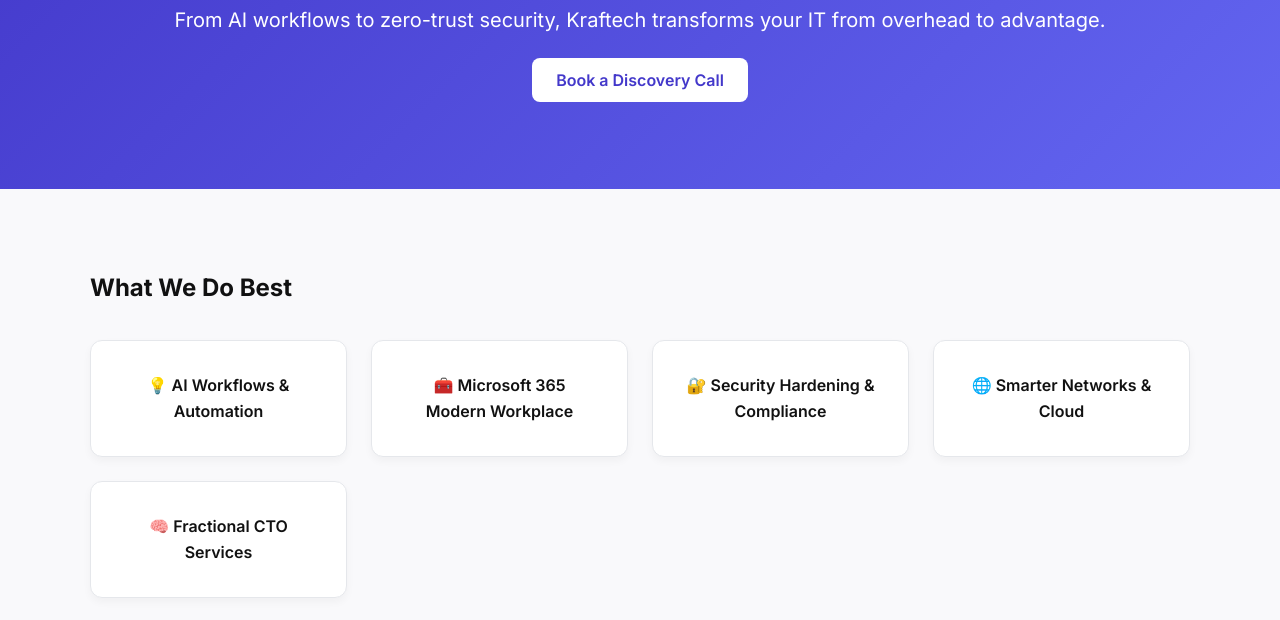
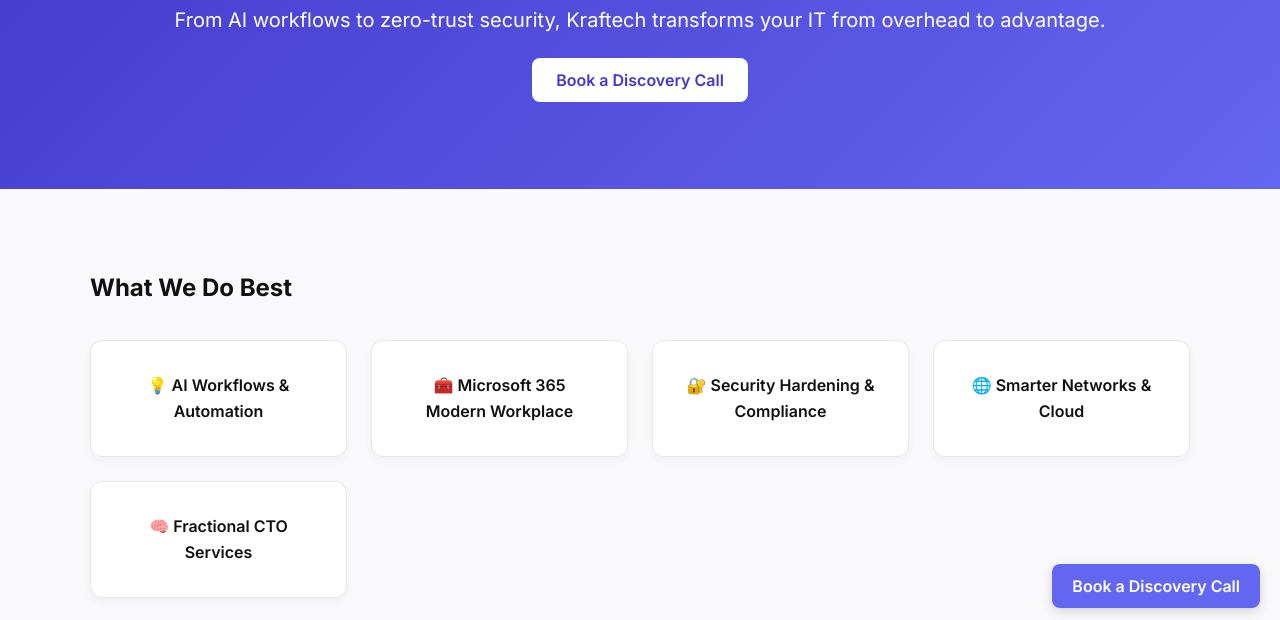
Before and after one commit to jadamkraft/business.kraftech.co, a plain HTML site: page index.html in a window 1280 px wide. Shown: the part 180-800 px from the top of the page. Drawn offline with nearby package versions, Linux system fonts and the light colour scheme.

Commit message:
Add sticky CTA for persistent conversion anchor

```diff
--- a/index.html
+++ b/index.html
@@ -58,9 +58,12 @@
     <div class="container">
       <h2>Let’s Talk</h2>
       <p>Ready to streamline your IT and future-proof your business?</p>
-      <a href="#" class="cta">Book a Discovery Call</a>
     </div>
   </section>
+
+  <div class="sticky-cta">
+    <a href="#contact" class="cta">Book a Discovery Call</a>
+  </div>
 
   <footer>
     <div class="container">
--- a/style.css
+++ b/style.css
@@ -108,3 +108,25 @@
     padding: 2rem 0;
     font-size: 0.9rem;
   }
+
+  .sticky-cta {
+    position: fixed;
+    bottom: 20px;
+    right: 20px;
+    z-index: 999;
+  }
+
+  .sticky-cta .cta {
+    background: #6366f1;
+    color: white;
+    padding: 0.75rem 1.25rem;
+    border-radius: 8px;
+    font-weight: 600;
+    text-decoration: none;
+    box-shadow: 0 4px 12px rgba(0,0,0,0.15);
+    transition: background 0.3s ease;
+  }
+
+  .sticky-cta .cta:hover {
+    background: #4338ca;
+  }
```
